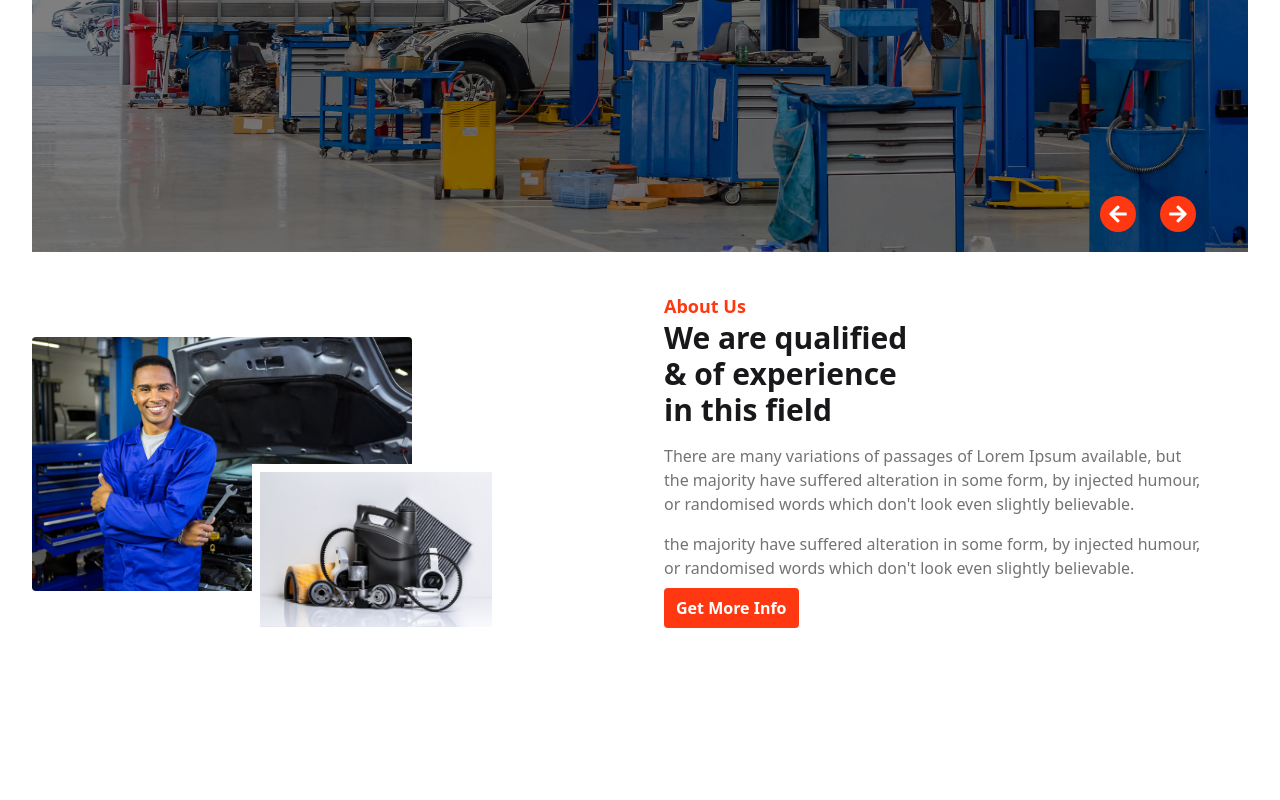
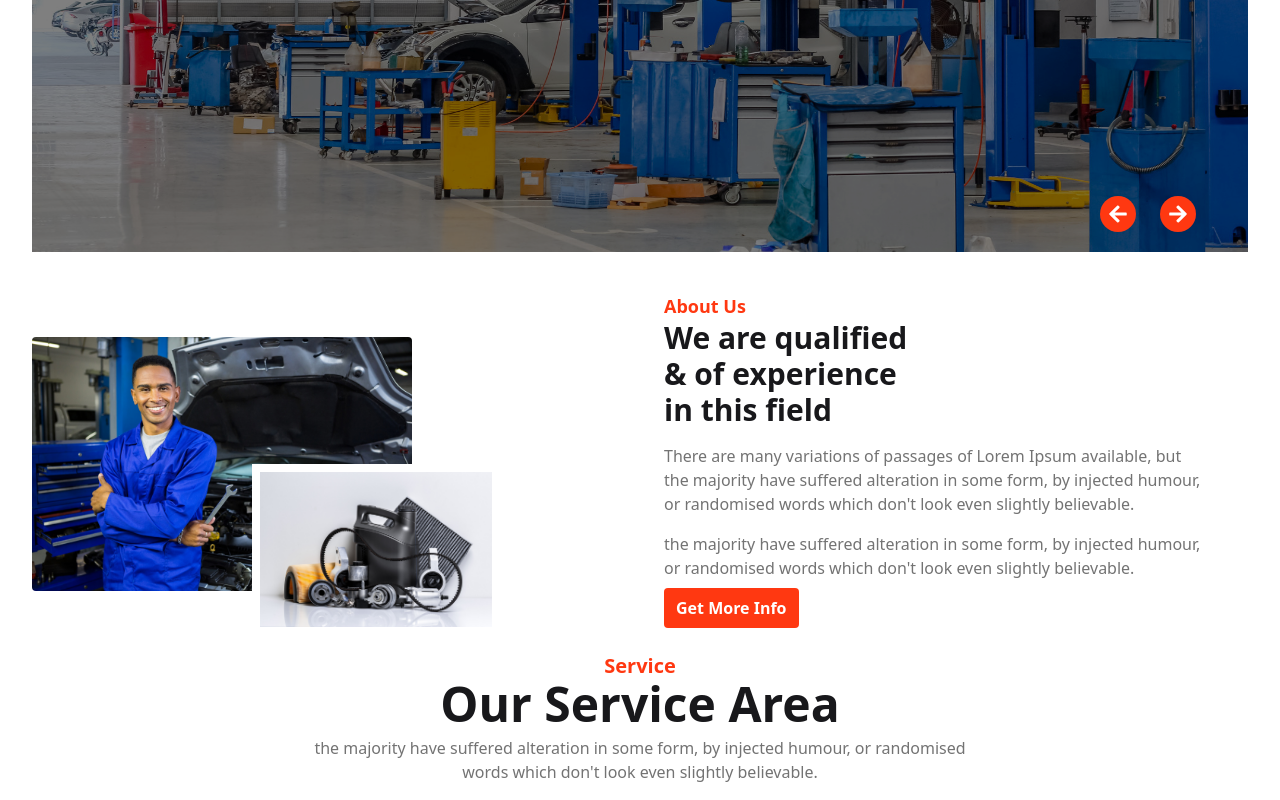
Before and after one commit to lukmanxpert/next-car-doctor-pro, a Next.js app: page / in a window 1280 px wide. Shown: the part 549-1349 px from the top of the page. Before the commit the page ends 1185 px from the top, so only its background shows below. Built offline with nearby package versions, Linux system fonts and the light colour scheme.

Commit message:
service area section and header added and load services data's

```diff
--- a/package.json
+++ b/package.json
@@ -9,6 +9,7 @@
     "lint": "next lint"
   },
   "dependencies": {
+    "axios": "^1.9.0",
     "next": "15.3.3",
     "react": "^19.0.0",
     "react-dom": "^19.0.0",
--- /dev/null
+++ b/src/app/components/ServiceAreaSection.jsx
@@ -0,0 +1,11 @@
+import services from "../../../public/services.json";
+import HeaderTitle from "../shared/HeaderTitle";
+
+export default function ServiceAreaSection() {
+    const data = services;
+    return (
+        <div className="my-4">
+            <HeaderTitle name={"Service"} title={"Our Service Area"} desc1={"the majority have suffered alteration in some form, by injected humour, or randomised"} desc2={"words which don't look even slightly believable."} />
+        </div>
+    )
+}
--- /dev/null
+++ b/src/app/hooks/useAxiosPublic.js
@@ -0,0 +1,10 @@
+import axios from "axios";
+const axiosPublic = axios.create({
+  baseURL: import.meta.env.VITE_API_URL,
+});
+
+const useAxiosPublic = () => {
+  return axiosPublic;
+};
+
+export default useAxiosPublic;
--- a/src/app/page.jsx
+++ b/src/app/page.jsx
@@ -1,11 +1,13 @@
 import AboutUs from "./components/AboutUs";
 import Banner from "./components/Banner";
+import ServiceAreaSection from "./components/ServiceAreaSection";
 
 export default function Home() {
   return (
     <div>
       <Banner />
       <AboutUs />
+      <ServiceAreaSection />
     </div>
   );
 }
--- /dev/null
+++ b/src/app/shared/HeaderTitle.jsx
@@ -0,0 +1,12 @@
+import React from 'react'
+
+export default function HeaderTitle({ name, title, desc1, desc2 }) {
+    return (
+        <div className='text-center'>
+            <h1 className='text-xl font-bold text-primary-100'>{name}</h1>
+            <h2 className='text-5xl font-bold '>{title}</h2>
+            <p className='text-[#737373] text-base mt-2'>{desc1}</p>
+            <p className='text-[#737373] text-base'>{desc2}</p>
+        </div>
+    )
+}
```
Also changed, not shown: src/app/(pages)/about/page.jsx (renamed from src/app/about/page.jsx), src/app/(pages)/blog/page.jsx (renamed from src/app/blog/page.jsx), src/app/(pages)/contact/page.jsx (renamed from src/app/contact/page.jsx), src/app/(pages)/services/page.jsx (renamed from src/app/services/page.jsx), 1 other file (tests, documents, lock files or other folders).
